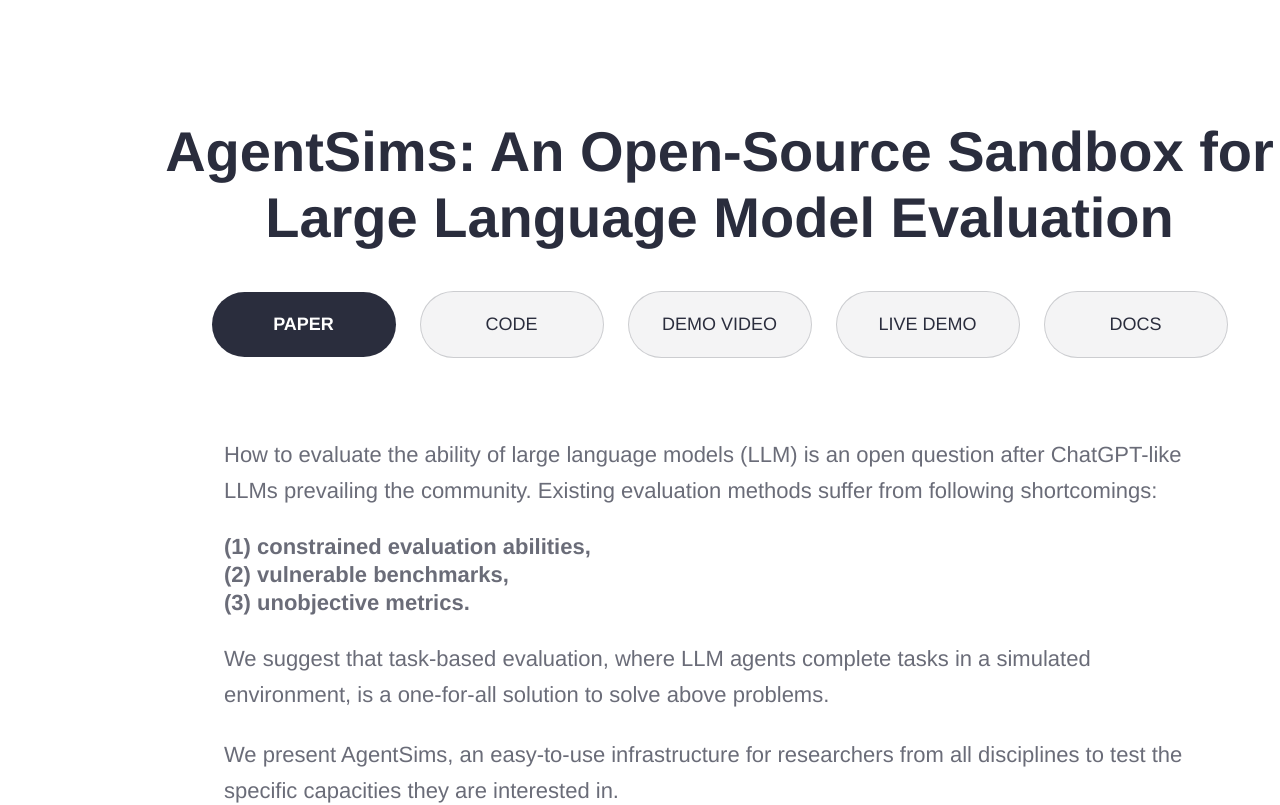
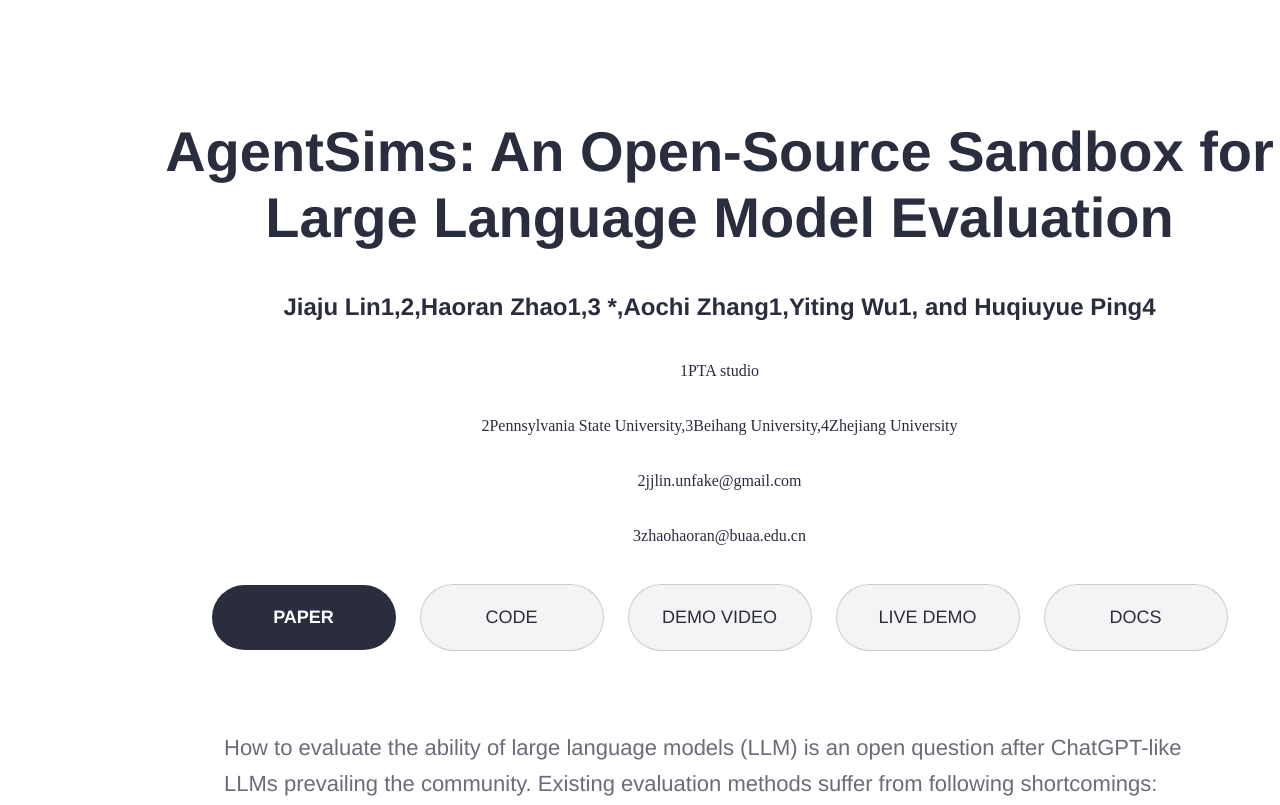
Before and after one commit to fisherOu/agentSims_web, a React (Vite) app: page / in a window 1280 px wide. Shown: the top 805 px of the page. Built offline with nearby package versions, Linux system fonts and the light colour scheme.

Commit message:
add members

```diff
--- a/src/screens/Heros/Heros.jsx
+++ b/src/screens/Heros/Heros.jsx
@@ -12,6 +12,11 @@
             <div className="frame">
               <div className="div">
                 <h1 className="heading">AgentSims: An Open-Source Sandbox for Large Language Model Evaluation</h1>
+                <h3 className="sub-title">Jiaju Lin<sup>1,2</sup>,Haoran Zhao<sup>1,3 *</sup>,Aochi Zhang<sup>1</sup>,Yiting Wu<sup>1</sup>, and Huqiuyue Ping<sup>4</sup></h3>
+                <p className="sub-title-info"><sup>1</sup>PTA studio</p>
+                <p className="sub-title-info"><sup>2</sup>Pennsylvania State University,<sup>3</sup>Beihang University,<sup>4</sup>Zhejiang University</p>
+                <p className="sub-title-info"><sup>2</sup>jjlin.unfake@gmail.com</p>
+                <p className="sub-title-info"><sup>3</sup>zhaohaoran@buaa.edu.cn</p>
                 <div className="button-set">
                   <MasterPrimary
                     buttonTextClassName="master-primary-instance"
--- a/src/screens/Heros/style.css
+++ b/src/screens/Heros/style.css
@@ -54,6 +54,34 @@
   font-weight: var(--headings-h1-font-weight);
   letter-spacing: var(--headings-h1-letter-spacing);
   line-height: var(--headings-h1-line-height);
+  margin-top: -1px;
+  position: relative;
+  text-align: center;
+  width: 1115px;
+}
+
+.heros .sub-title {
+  color: #2a2d3d;
+  font-family: var(--headings-h3-font-family);
+  font-size: var(--headings-h3-font-size);
+  font-style: var(--headings-h3-font-style);
+  font-weight: var(--headings-h3-font-weight);
+  letter-spacing: var(--headings-h3-letter-spacing);
+  line-height: var(--headings-h3-line-height);
+  margin-top: -1px;
+  position: relative;
+  text-align: center;
+  width: 1115px;
+}
+
+.heros .sub-title-info {
+  color: #2a2d3d;
+  font-family: var(--headings-p-font-family);
+  font-size: var(--headings-p-font-size);
+  font-style: var(--headings-p-font-style);
+  font-weight: var(--headings-p-font-weight);
+  letter-spacing: var(--headings-p-letter-spacing);
+  line-height: var(--headings-p-line-height);
   margin-top: -1px;
   position: relative;
   text-align: center;
```
